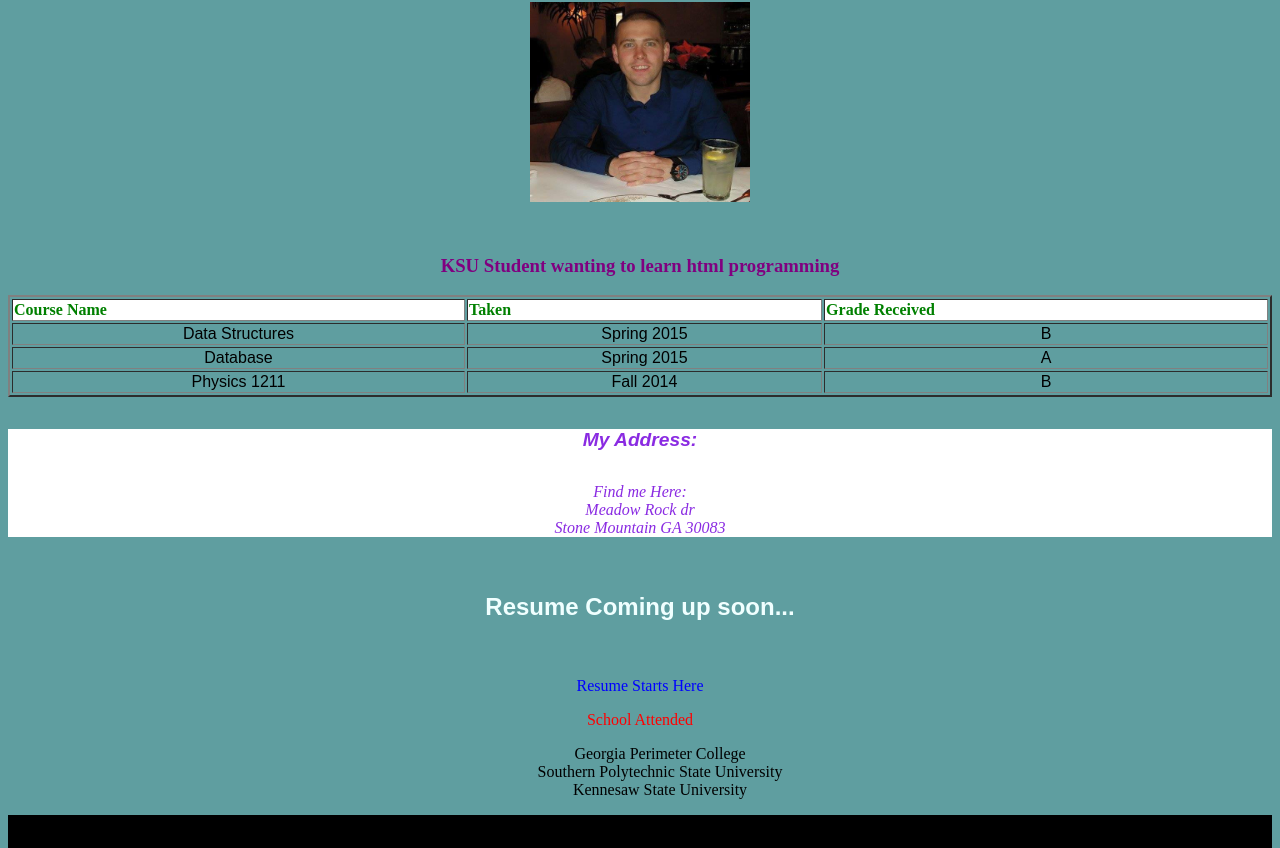
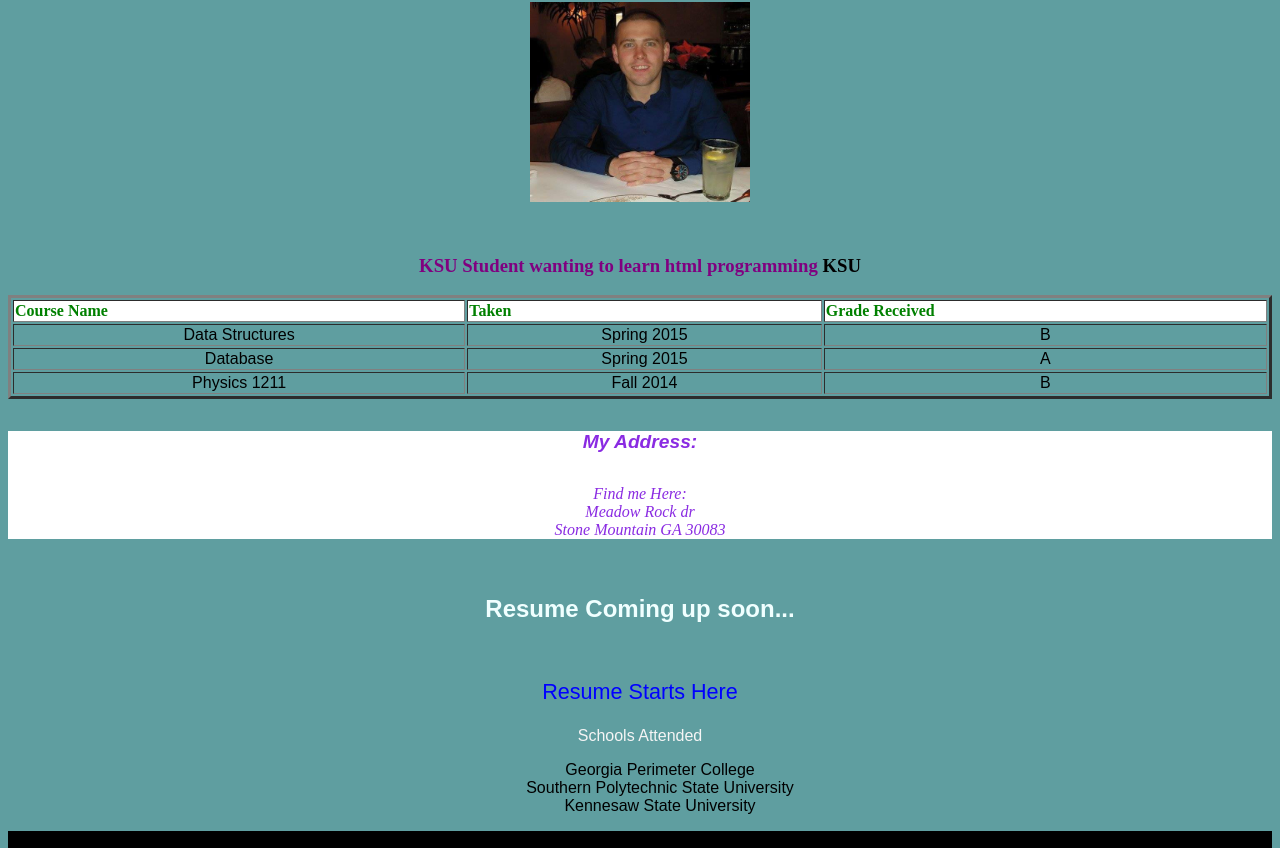
Before and after one commit to dejan2010/dejan2010.github.io, a plain HTML site: page index.html in a window 1280 px wide. Shown: the part 104-952 px from the top of the page. Drawn offline with Linux system fonts and the light colour scheme.

Commit message:
Update index.html

```diff
--- a/index.html
+++ b/index.html
@@ -37,13 +37,16 @@ address
 }
 p#p01
     {
+        font-family: fantasy;
+        font-size:135%;
         color:blue;
         text-align: center;
     }
 
 p#p02
     {
-        color:red;
+        font-family: fantasy;
+        color:whitesmoke;
         text-align:center;
     }
 
@@ -58,13 +61,13 @@ a:active  {color:#ff0000; background-color:transparent; text-decoration:underlin
 </p>
 </br>
 </h1>
-<h3 style="color:purple"> KSU Student wanting to learn html programming</h3>
+<h3 style="color:purple"> KSU Student wanting to learn html programming <a href="file:///Users/DeJo/Desktop/webpage2/secondwebpage.html">KSU</a></h3>
 <p title ="About Student">
 <!--<h4 style="font-family:apple chancery">
 Currently Attending Southern Polytehnic State University <a href="http://www.spsu.edu">SPSU</a>
 that will become <a href="http://www.kennesaw.edu">KSU</a>  in fall of 2015.</h4>-->
 </p>
-<table border="2" style="width:100%">
+<table border="3" style="width:100%">
   <tr>
     <th>Course Name</th>
     <th>Taken</th>
@@ -96,8 +99,8 @@ Stone Mountain GA 30083 <br>
     Resume Coming up soon...
 </h6>
 <p id="p01">Resume Starts Here</p>
-<p id="p02">School Attended</p>
-<ul style="list-style-type:none; text-align: center">
+<p id="p02">Schools Attended</p>
+<ul style="list-style-type:none; text-align: center; font-family:fantasy">
   <li>Georgia Perimeter College</li>
   <li>Southern Polytechnic State University</li>
   <li>Kennesaw State University</li>
@@ -111,5 +114,8 @@ Stone Mountain GA 30083 <br>
   <li>Publix, 4 yrs</li>
 </ul>
 </div>
+
+<h1 style="text-align:center; font-family:fantasy; font-size:150%; color:white">Page in Progress....!!! </h1>
 </body>
 </html>
+<!-- comments-->
```
